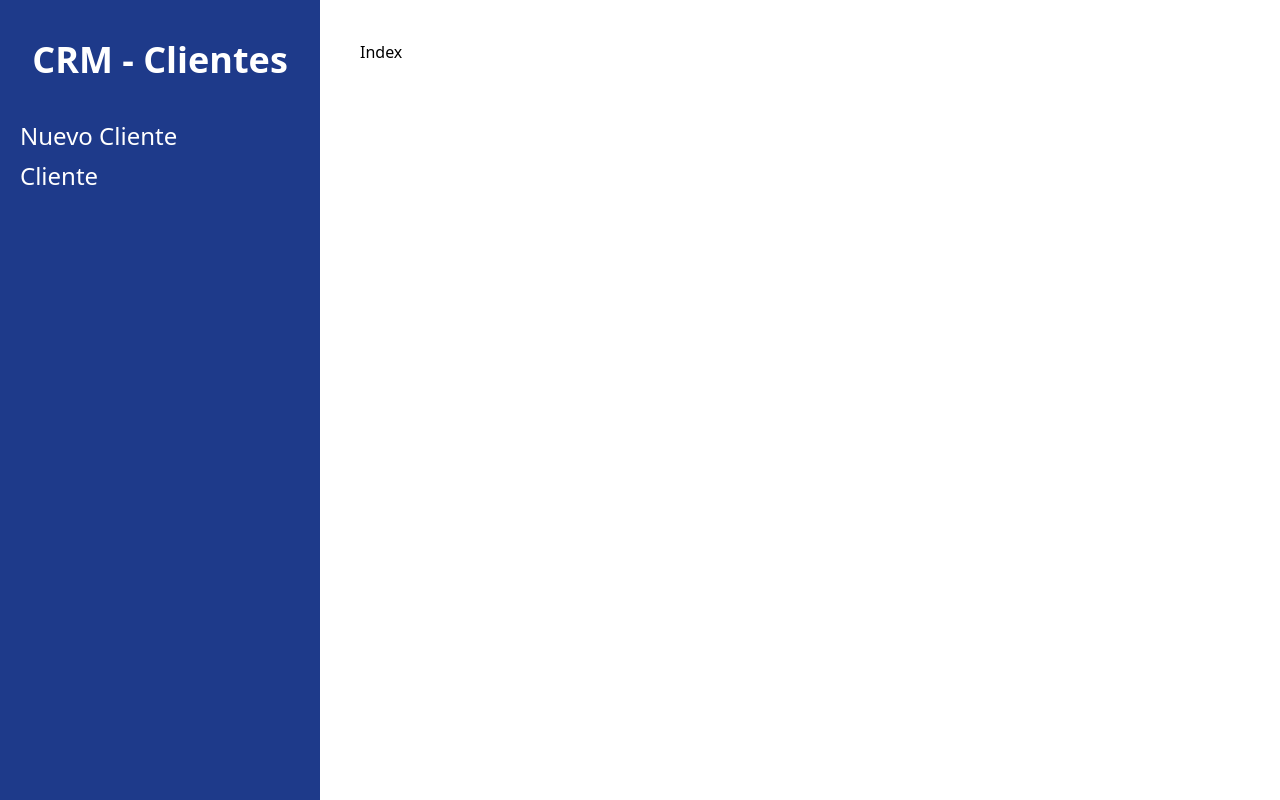
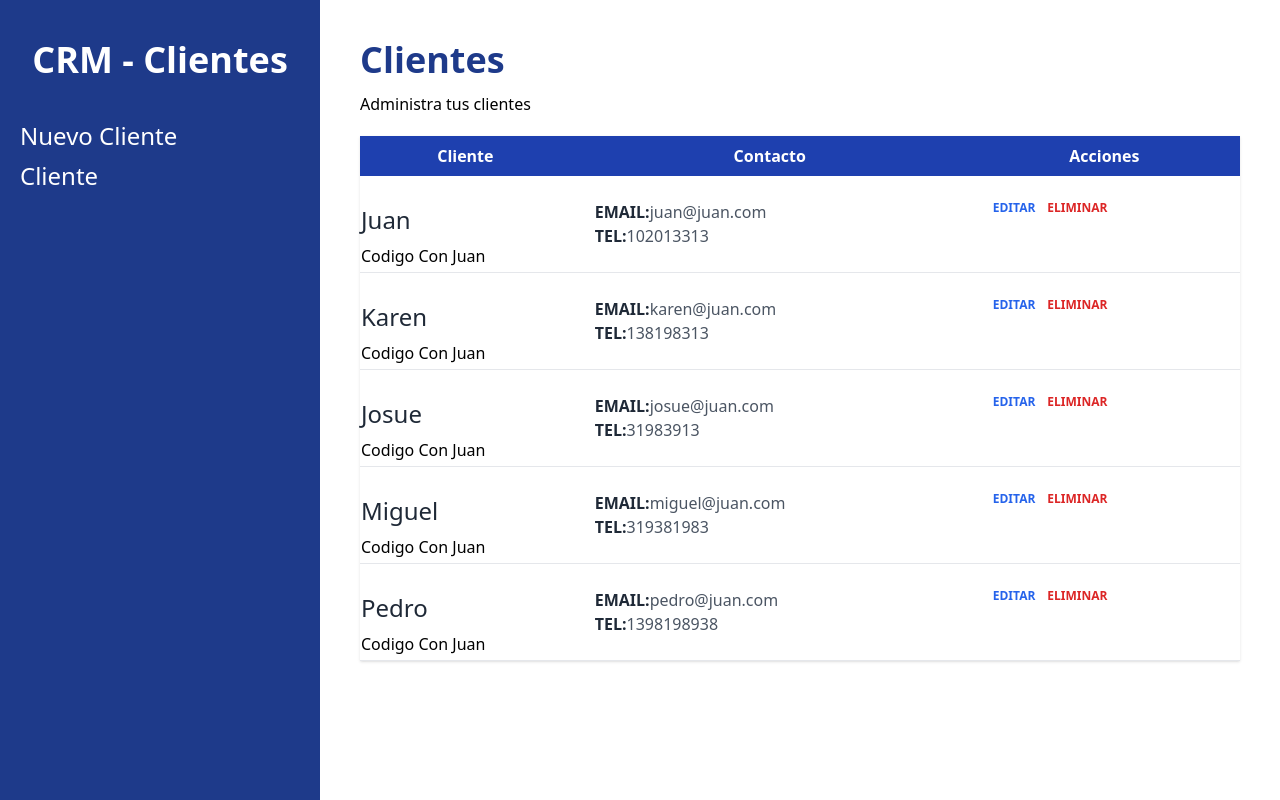
Before and after one commit to JhoanaZF/crm-client, a React (Vite) app: page / in a window 1280 px wide. Built offline with nearby package versions, Linux system fonts and the light colour scheme.

Commit message:
Mostranto informacion de clientes y agregando formulario

```diff
--- /dev/null
+++ b/src/components/Cliente.jsx
@@ -0,0 +1,35 @@
+const Cliente = ({ cliente }) => {
+  const { nombre, empresa, email, telefono } = cliente;
+  return (
+    <tr className=' border-b'>
+      <td className='pt-6 space-y-2'>
+        <p className='text-2xl text-gray-800'>{nombre}</p>
+        <p>{empresa}</p>
+      </td>
+      <td className='p-6'>
+        <p className='text-gray-600'>
+          <span className='text-gray-800 uppercase font-bold'>Email:</span>
+          {email}
+        </p>
+        <p className='text-gray-600'>
+          <span className='text-gray-800 uppercase font-bold'>Tel:</span>
+          {telefono}
+        </p>
+      </td>
+      <td className='p-6 flex gap-3'>
+        <button
+          type='button'
+          className='text-blue-600 hover:text-blue-700 uppercase font-bold text-xs'>
+          Editar
+        </button>
+        <button
+          type='button'
+          className='text-red-600 hover:text-blue-700 uppercase font-bold text-xs'>
+          Eliminar
+        </button>
+      </td>
+    </tr>
+  );
+};
+
+export default Cliente;
--- /dev/null
+++ b/src/components/Formulario.jsx
@@ -0,0 +1,82 @@
+const Formulario = ({ cliente }) => {
+  return (
+    <>
+      <div className='mb-4'>
+        <label
+          className='text-gray-800'
+          htmlFor='nombre'>
+          Nombre:
+        </label>
+        <input
+          id='nombre'
+          type='text'
+          className='mt-2 block w-full p-3 bg-gray-50'
+          placeholder='Nombre del Cliente'
+          name='nombre'
+        />
+      </div>
+      <div className='mb-4'>
+        <label
+          className='text-gray-800'
+          htmlFor='empresa'>
+          Empresa:
+        </label>
+        <input
+          id='empresa'
+          type='text'
+          className='mt-2 block w-full p-3 bg-gray-50'
+          placeholder='Empresa del Cliente'
+          name='empresa'
+        />
+      </div>
+
+      <div className='mb-4'>
+        <label
+          className='text-gray-800'
+          htmlFor='email'>
+          E-mail:
+        </label>
+        <input
+          id='email'
+          type='email'
+          className='mt-2 block w-full p-3 bg-gray-50'
+          placeholder='Email del Cliente'
+          name='email'
+        />
+      </div>
+
+      <div className='mb-4'>
+        <label
+          className='text-gray-800'
+          htmlFor='telefono'>
+          Teléfono:
+        </label>
+        <input
+          id='telefono'
+          type='tel'
+          className='mt-2 block w-full p-3 bg-gray-50'
+          placeholder='Teléfono del Cliente'
+          name='telefono'
+        />
+      </div>
+
+      <div className='mb-4'>
+        <label
+          className='text-gray-800'
+          htmlFor='notas'>
+          Notas:
+        </label>
+        <textarea
+          as='textarea'
+          id='notas'
+          type='text'
+          className='mt-2 block w-full p-3 bg-gray-50 h-40 align-self'
+          placeholder='Notas del Cliente'
+          name='notas'
+        />
+      </div>
+    </>
+  );
+};
+
+export default Formulario;
--- a/src/components/Layout.jsx
+++ b/src/components/Layout.jsx
@@ -2,7 +2,6 @@
 
 const Layout = () => {
   const location = useLocation;
-  console.log(location);
 
   return (
     <div className='md:flex md:min-h-screen'>
--- a/src/main.jsx
+++ b/src/main.jsx
@@ -3,8 +3,10 @@
 import "./index.css";
 import { createBrowserRouter, RouterProvider } from "react-router-dom";
 import Layout from "./components/Layout";
-import NuevoCliente from "./pages/NuevoCliente";
-import Index from "./pages/Index";
+import NuevoCliente, {
+  action as nuevoClienteAction,
+} from "./pages/NuevoCliente";
+import Index, { loader as clientesLoader } from "./pages/Index";
 
 const router = createBrowserRouter([
   {
@@ -14,10 +16,12 @@
       {
         index: true,
         element: <Index />,
+        loader: clientesLoader, //obtener datos
       },
       {
         path: "/clientes/nuevo",
         element: <NuevoCliente />,
+        action: nuevoClienteAction, //procesar formulario
       },
     ],
   },
--- a/src/pages/Index.jsx
+++ b/src/pages/Index.jsx
@@ -1,7 +1,79 @@
-import React from "react";
+import { useLoaderData } from "react-router-dom";
+import Cliente from "../components/Cliente";
+
+export const loader = () => {
+  const clientes = [
+    {
+      id: 1,
+      nombre: "Juan",
+      telefono: 102013313,
+      email: "juan@juan.com",
+      empresa: "Codigo Con Juan",
+    },
+    {
+      id: 2,
+      nombre: "Karen",
+      telefono: 138198313,
+      email: "karen@juan.com",
+      empresa: "Codigo Con Juan",
+    },
+    {
+      id: 3,
+      nombre: "Josue",
+      telefono: 31983913,
+      email: "josue@juan.com",
+      empresa: "Codigo Con Juan",
+    },
+    {
+      id: 4,
+      nombre: "Miguel",
+      telefono: 319381983,
+      email: "miguel@juan.com",
+      empresa: "Codigo Con Juan",
+    },
+    {
+      id: 5,
+      nombre: "Pedro",
+      telefono: 1398198938,
+      email: "pedro@juan.com",
+      empresa: "Codigo Con Juan",
+    },
+  ];
+  return clientes;
+};
 
 const Index = () => {
-  return <div>Index</div>;
+  const clientes = useLoaderData();
+  console.log(clientes);
+
+  return (
+    <>
+      <h1 className='font-black text-4xl text-blue-900'>Clientes</h1>
+      <p className='mt-3'>Administra tus clientes</p>
+      {clientes.length ? (
+        <table className='w-full bg-white shadow mt-5 table-auto'>
+          <thead className='bg-blue-800 text-white'>
+            <tr>
+              <th className='p-2'>Cliente</th>
+              <th className='p-2'>Contacto</th>
+              <th className='p-2'>Acciones</th>
+            </tr>
+          </thead>
+
+          <tbody>
+            {clientes.map((cliente) => (
+              <Cliente
+                cliente={cliente}
+                key={cliente.id}
+              />
+            ))}
+          </tbody>
+        </table>
+      ) : (
+        <p className='text-center mt-10'>No hay cliente</p>
+      )}
+    </>
+  );
 };
 
 export default Index;
--- a/src/pages/NuevoCliente.jsx
+++ b/src/pages/NuevoCliente.jsx
@@ -1,9 +1,43 @@
-import React from 'react'
+import { Form, useNavigate } from "react-router-dom";
+import Formulario from "../components/Formulario";
+
+export const action = async ({ request }) => {
+  const formData = await request.formData();
+  const datos = Object.fromEntries(formData);
+  console.log(datos);
+};
 
 const NuevoCliente = () => {
+  const navigate = useNavigate();
+
   return (
-    <div>NuevoCliente</div>
-  )
-}
+    <>
+      <h1 className='font-black text-4xl text-blue-900'>Nuevo Cliente</h1>
+      <p className='mt-3'>
+        Llena todo los campos para registar un nuevo cliente
+      </p>
 
-export default NuevoCliente
+      <div className='flex justify-end'>
+        <button
+          className='bg-blue-800 text-white px-3 py-1 font-bold uppercase'
+          onClick={() => navigate(-1)}>
+          Volver
+        </button>
+      </div>
+      <div className='bg-white shadow rounded-md md:w-3/4 mx-auto px-5 py-10 mt-20'>
+        <Form
+          method='post'
+          action='/clientes/nuevo'>
+          <Formulario />
+          <input
+            type='submit'
+            className='mt-5 w-full bg-blue-800 p-3 uppercase font-bold text-white text-lg'
+            value='Registrar Cliente'
+          />
+        </Form>
+      </div>
+    </>
+  );
+};
+
+export default NuevoCliente;
```
